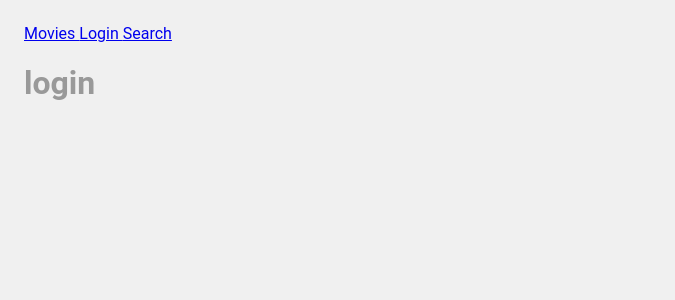
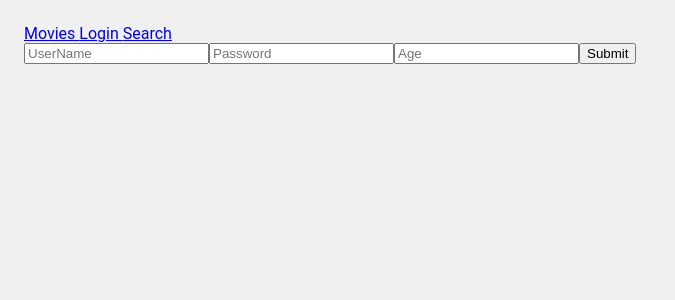
Before and after one commit to EthanIsola/FilmFanatics, a React (Create React App) app in the folder film_fanatics/: page /login in a window 1280 px wide. Shown: the top 300 px of the page, without its empty margins (0-675 px from the left). Built offline with nearby package versions, Linux system fonts and the light colour scheme; no server answers.

Commit message:
added login feature

```diff
--- a/film_fanatics/src/components/App.js
+++ b/film_fanatics/src/components/App.js
@@ -11,6 +11,7 @@ function App() {
   const [selectedMovie, selectMovie] = useState([])
   const [selected, setSelect] = useState("")
   const [movies, setMovies] = useState([])
+  const [user, setUser] = useState(null)
 
   useEffect(()=>{
     fetch("http://localhost:9292/movies")
@@ -35,7 +36,7 @@ function App() {
           <Search />
         </Route>
         <Route path = "/login">
-          <Login />
+          <Login user = {user} setUser = {setUser}/>
         </Route>
         <Route exact path = "/">
           <MovieList setSelect = { setSelect } movies = {movies}/>
--- a/film_fanatics/src/components/Login.js
+++ b/film_fanatics/src/components/Login.js
@@ -1,7 +1,61 @@
 
-function Login() {
-    return <h1>login</h1>
+import { useEffect, useState } from "react";
+function Login({user, setUser}) {
+    let currentUsers;
+    const [userName, setUserName] = useState("");
+    const [myPassword, setPassword] = useState("");
+    const [age, setAge] = useState("");
 
+
+    function handleUserName(event) {
+        setUserName(event.target.value);
+    }
+
+    function handlePassword(event) {
+        setPassword(event.target.value);
+    }
+
+    function handleAge(event) {
+        setAge(event.target.value);
+    }
+
+
+
+    useEffect(()=>{
+        fetch("http://localhost:9292/viewers")
+        .then(r=>r.json())
+        .then(data=> currentUsers = data)
+      },[])
+
+      function handleSubmit(e) {
+        e.preventDefault();
+
+        const formData = {
+            name: userName,
+            password: myPassword,
+            age: age
+        };
+
+        fetch("http://localhost:9292/viewers", {
+            method: "POST",
+            headers: {
+            "Content-Type": "application/json",
+            },
+            body: JSON.stringify(formData),
+      })
+      setUser(userName)
+      }
+
+      return(
+        <div>
+            <form onSubmit={handleSubmit}>
+                <input type="text" placeholder = "UserName" onChange={handleUserName} value={userName} />
+                <input type="text" placeholder = "Password" onChange={handlePassword} value={myPassword} />
+                <input type="text" placeholder = "Age" onChange={handleAge} value={age} />
+                <button type="submit">Submit</button>
+            </form>
+        </div>
+      )
 }
 
 export default Login;
```
